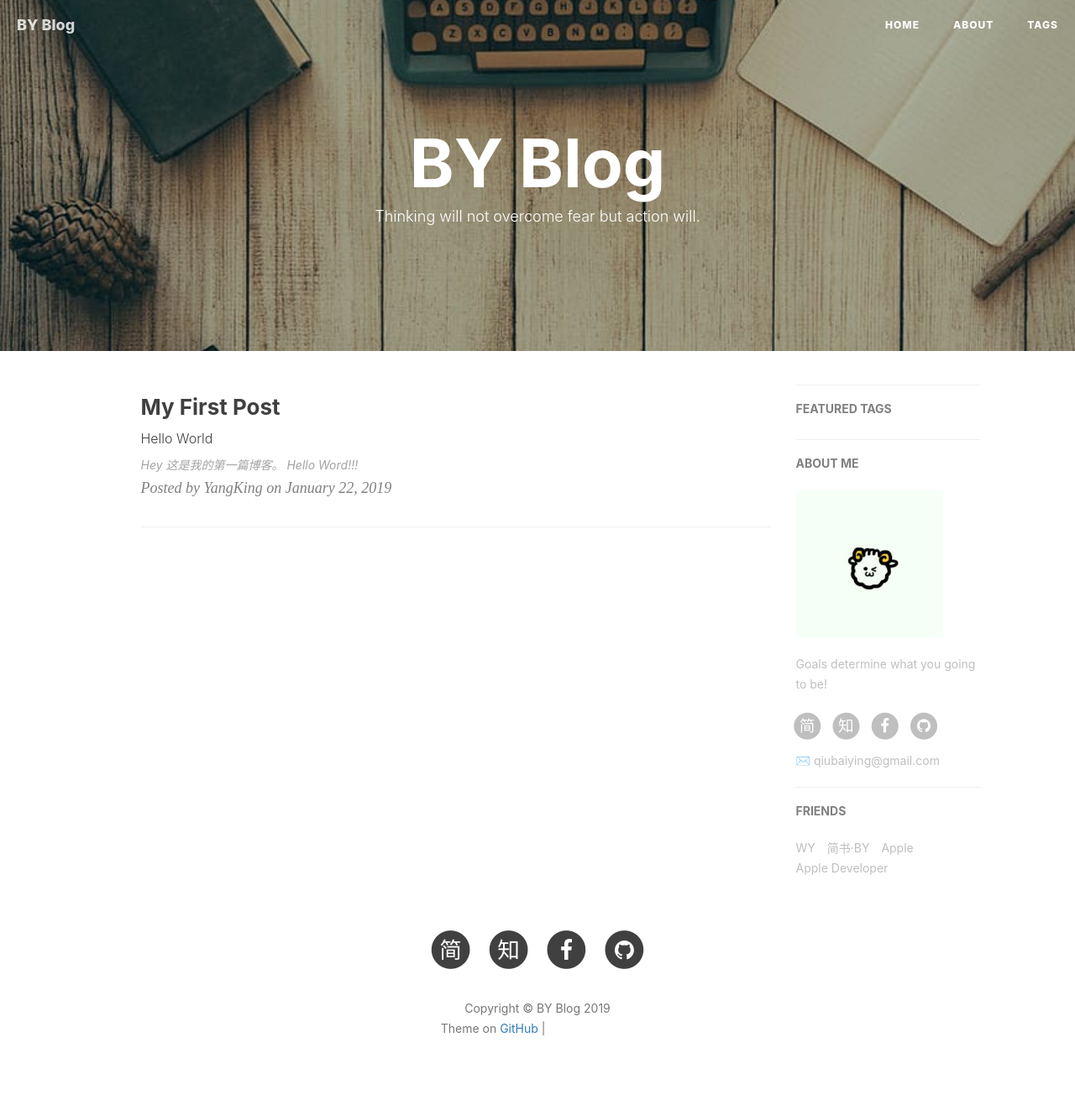
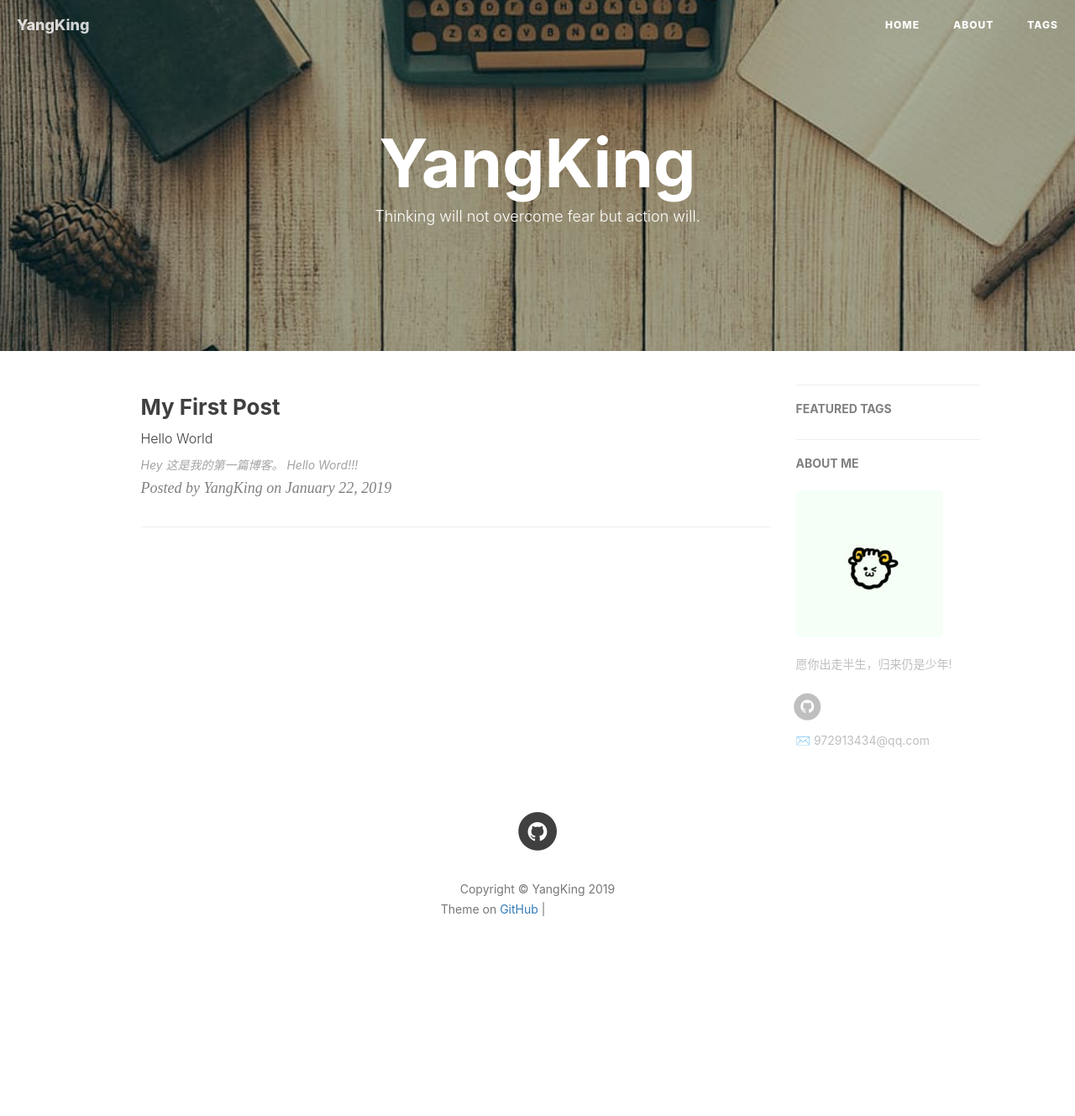
Before and after one commit to YangKing0834131/YangKing0834131.github.io, a Jekyll site: the page built from index.html, in a window 1280 px wide. Shown: the whole page at 84% size. Built offline with Jekyll 4.4.1, drawn with Linux system fonts in a browser that asks for light colours; nearby versions of some CDN libraries; the list of posts is cut into pages by our own code; comment, search, counter and statistics services are not loaded; after the commit the page ends 1187 px from its top, so only the background shows below that; some of the changed lines change nothing that is shown; grey boxes are pictures that could not be loaded.

Commit message:
Update _config.yml

```diff
--- a/_config.yml
+++ b/_config.yml
@@ -1,29 +1,29 @@
 # Site settings
-title: BY Blog
-SEOTitle: 柏荧的博客 | BY Blog
+title: YangKing
+SEOTitle: 赵金阳的博客 | YangKing
 header-img: img/post-bg-desk.jpg
-email: qiubaiying@gmail.com
+email: 972913434@qq.com
 description: "Every failure is leading towards success."
-keyword: "BY, BY Blog, 柏荧的博客, qiubaiying, 邱柏荧, iOS, Apple, iPhone"
-url: "http://qiubaiying.github.io"          # your host, for absolute URL
+keyword: "YangKing, 赵金阳的博客"
+url: "http://YangKing0834131.github.io"          # your host, for absolute URL
 baseurl: ""      # for example, '/blog' if your blog hosted on 'host/blog'
-github_repo: "https://github.com/qiubaiying/qiubaiying.github.io.git" # you code repository
+github_repo: "https://github.com/YangKing0834131/YangKing0834131.github.io.git" # you code repository
 
 # Sidebar settings
 sidebar: true                           # whether or not using Sidebar.
-sidebar-about-description: "Goals determine what you going to be!"
+sidebar-about-description: "愿你出走半生，归来仍是少年!"
 sidebar-avatar: /img/about-BY-gentle.jpg      # use absolute URL, seeing it's used in both `/` and `/about/`
 
 
 
 # SNS settings
 RSS: false
-# weibo_username:     qiubaiying
-zhihu_username:     qiubaiying
-github_username:    qiubaiying
-facebook_username:  baiying.qiu.7
-jianshu_username:   e71990ada2fd
-#twitter_username:   qiubaiying
+# weibo_username:     YangKing0834131
+# zhihu_username:     YangKing0834131
+github_username:    YangKing0834131
+# facebook_username:  YangKing0834131
+# jianshu_username:   YangKing0834131
+#twitter_username:   YangKing0834131
 
 
 
@@ -57,16 +57,16 @@ kramdown:
 
 # 评论系统
 # Disqus（https://disqus.com/）
-# disqus_username: qiubaiying
+# disqus_username: YangKing0834131
 
 # Gitalk
 gitalk:
   enable: true    #是否开启Gitalk评论
   clientID: f2c84e7629bb1446c1a4                            #生成的clientID
   clientSecret: ca6d6139d1e1b8c43f8b2e19492ddcac8b322d0d    #生成的clientSecret
-  repo: qiubaiying.github.io    #仓库名称
-  owner: qiubaiying    #github用户名
-  admin: qiubaiying
+  repo: YangKing0834131.github.io    #仓库名称
+  owner: YangKing0834131    #github用户名
+  admin: YangKing0834131
   distractionFreeMode: true #是否启用类似FB的阴影遮罩
 
 
@@ -74,11 +74,11 @@ gitalk:
 
 # Analytics settings
 # Baidu Analytics
-ba_track_id: b50bf2b12b5338a1845e33832976fd68
+# ba_track_id: b50bf2b12b5338a1845e33832976fd68
 
 # Google Analytics
 ga_track_id: 'UA-90855596-1'            # Format: UA-xxxxxx-xx
-ga_domain: qiubaiying.top               # 默认的是 auto, 这里我是自定义了的域名，你如果没有自己的域名，需要改成auto
+ga_domain: YangKing0834131.top               # 默认的是 auto, 这里我是自定义了的域名，你如果没有自己的域名，需要改成auto
 
 
 
@@ -97,18 +97,18 @@ service-worker: true
 
 
 # Friends
-friends: [
-    {
-        title: "WY",
-        href: "http://zhengwuyang.com"
-    },{
-        title: "简书·BY",
-        href: "http://www.jianshu.com/u/e71990ada2fd"
-    },{
-        title: "Apple",
-        href: "https://apple.com"
-    },{
-        title: "Apple Developer",
-        href: "https://developer.apple.com/"
-    }
-]
+# friends: [
+#     {
+#         title: "WY",
+#         href: "http://zhengwuyang.com"
+#     },{
+#         title: "简书·BY",
+#         href: "http://www.jianshu.com/u/e71990ada2fd"
+#     },{
+#         title: "Apple",
+#         href: "https://apple.com"
+#     },{
+#         title: "Apple Developer",
+#         href: "https://developer.apple.com/"
+#     }
+# ]
```
